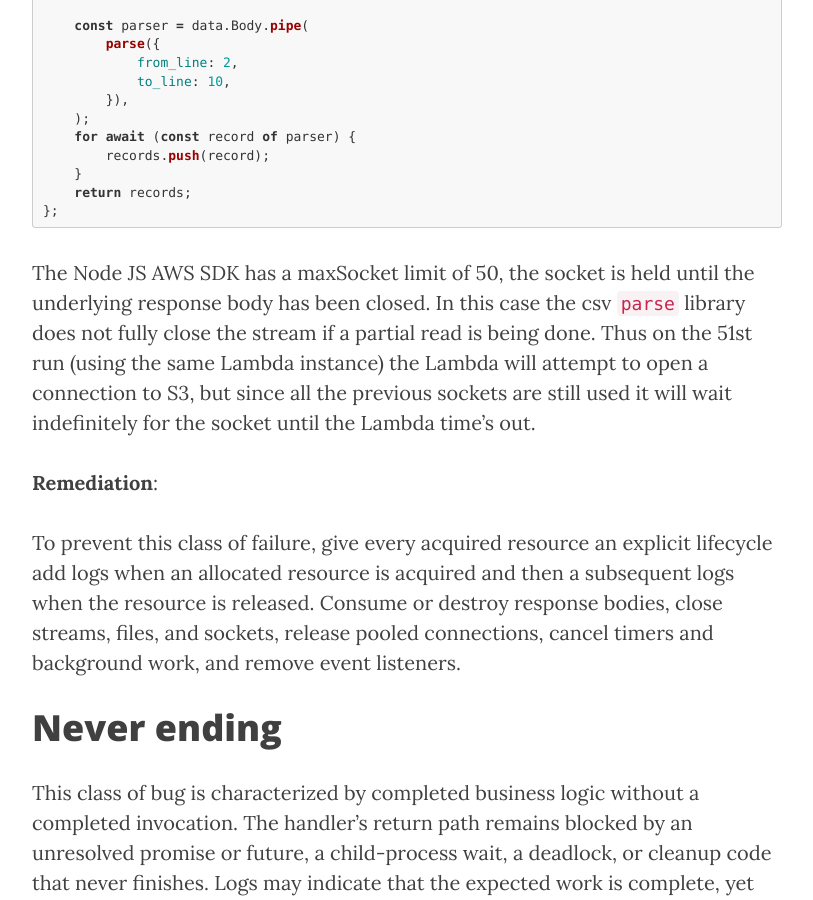
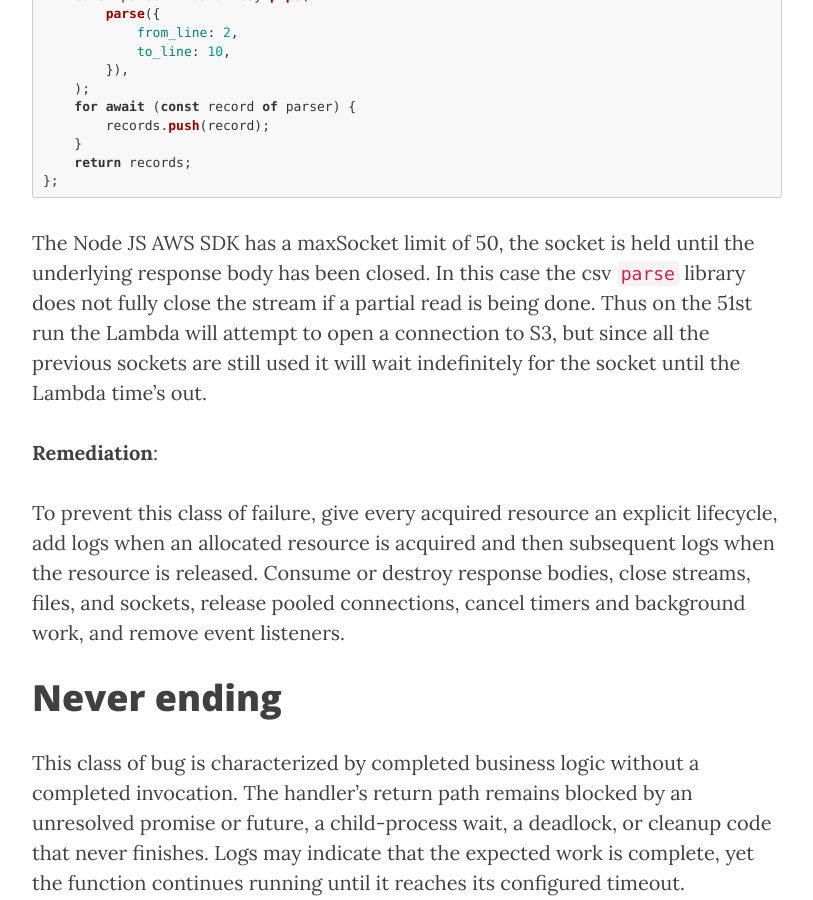
Before and after one commit to kwojcicki/kwojcicki.github.io, a Jekyll site: the page built from _posts/2026-08-02-LAMBDAS-MISBEHAVIORS.md, in a window 1280 px wide and 900 px high, scrolled down 2920 px. Shown: the whole window, without its empty margins (233-1046 px from the left). Built offline with Jekyll 4.4.1, drawn with Linux system fonts in a browser that asks for light colours; nearby versions of some CDN libraries; some of the changed text lies outside the part shown.

Commit message:
blog post fixes

````diff
--- a/_posts/2026-08-02-LAMBDAS-MISBEHAVIORS.md
+++ b/_posts/2026-08-02-LAMBDAS-MISBEHAVIORS.md
@@ -35,7 +35,7 @@
 }
 ```
 
-`Promise.all` is the problematic piece of code, it will immediately throw if any of the promises themselves throw (you can think of promises as threads, or subprocesses). This error will bubble up and return an error to the user. However the remaining promises will continue executing upon the resumption of the Lambda instance. This can lead to a recurring resource exhaustion.
+`Promise.all` is the problematic piece of code, it will immediately throw if any of the promises themselves throw (you can think of promises as threads, or subprocesses). This error will bubble up and return an error to the user. However the remaining promises will continue executing upon the resumption of the Lambda instance. This can lead to recurring resource exhaustion.
 
 Imagine the first Lambda invocation has `10_000` employee IDs, one of those promises may fail very quickly and the Lambda will return an error. The next invocation brings in an additional `10_000` employee IDs, the previous `9_999` promises will continue executing (likely in a retry state as their previous request had timed out). This results in a negative pinwheel effect where the Lambda cannot make progress as it immediately crashes or moves at a snail pace.
 
@@ -79,11 +79,11 @@
 };
 ```
 
-The Node JS AWS SDK has a maxSocket limit of 50, the socket is held until the underlying response body has been closed. In this case the csv `parse` library does not fully close the stream if a partial read is being done. Thus on the 51st run (using the same Lambda instance) the Lambda will attempt to open a connection to S3, but since all the previous sockets are still used it will wait indefinitely for the socket until the Lambda time's out.
+The Node JS AWS SDK has a maxSocket limit of 50, the socket is held until the underlying response body has been closed. In this case the csv `parse` library does not fully close the stream if a partial read is being done. Thus on the 51st run the Lambda will attempt to open a connection to S3, but since all the previous sockets are still used it will wait indefinitely for the socket until the Lambda time's out.
 
 **Remediation**:
 
-To prevent this class of failure, give every acquired resource an explicit lifecycle add logs when an allocated resource is acquired and then a subsequent logs when the resource is released. Consume or destroy response bodies, close streams, files, and sockets, release pooled connections, cancel timers and background work, and remove event listeners.
+To prevent this class of failure, give every acquired resource an explicit lifecycle, add logs when an allocated resource is acquired and then subsequent logs when the resource is released. Consume or destroy response bodies, close streams, files, and sockets, release pooled connections, cancel timers and background work, and remove event listeners.
 
 # Never ending
 
````
Also changed, not shown: other parts of _posts/2026-08-02-LAMBDAS-MISBEHAVIORS.md (+2 -2 lines), _posts/2026-08-02-WRITE-THINGS-DOWN.md (+3 -3 lines).
